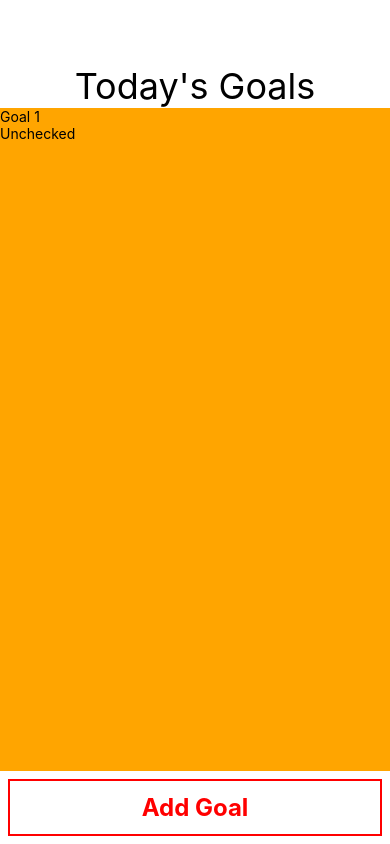
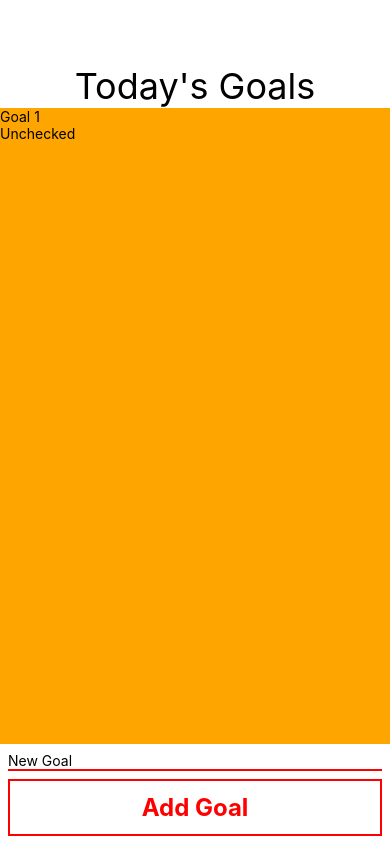
Before and after one commit to J990/GoalsApp, a React Native app: screen / in a window 390 px wide. Built offline with nearby package versions, Linux system fonts and the light colour scheme.

Commit message:
Added functionality to add goals button

```diff
--- a/App.js
+++ b/App.js
@@ -1,16 +1,45 @@
-import { StyleSheet, Text, View } from 'react-native';
+import { useState } from 'react';
+import { FlatList, StyleSheet, Text, TextInput, View } from 'react-native';
 import AddGoalButton from './components/AddGoalButton';
 import Goal from './components/Goal';
 
 export default function App() {
+
+  const [goals, setGoals] = useState([]);
+  const [newGoalName, setNewGoalName] = useState("");
+
+  function addGoal() {
+    if (newGoalName == "") return;
+    setGoals((currentGoals => [
+      ...currentGoals,
+      {text: newGoalName, id: Math.random().toString()}
+    ]));
+    setNewGoalName("");
+  }
+
+  function updateGoalInput(text) {
+    setNewGoalName(text);
+  }
+
   return (
     <View style={styles.container}>
       <Text style={styles.title}>Today's Goals</Text>
       <View style={styles.goalsContainer}>
         <Goal name={"Goal 1"} />
+        <FlatList
+          data={goals}
+          renderItem={(data) => {
+            return <Goal name={data.item.text} id={data.item.id}/>;
+          }} />
       </View>
-      <View style={styles.addGoalContainer}>
-        <AddGoalButton createGoal={() => {}} />
+      <View style={styles.newGoalContainer}>
+        <TextInput
+          style={styles.goalInput}
+          onChangeText={updateGoalInput}
+          value={newGoalName}
+          cursorColor="red"
+          placeholder="New Goal"/>
+        <AddGoalButton createGoal={addGoal} />
       </View>
     </View>
   );
@@ -29,7 +58,12 @@ const styles = StyleSheet.create({
     flex: 1,
     backgroundColor: "orange"
   },
-  addGoalContainer: {
-
+  newGoalContainer: {
+    margin: 8,
+  },
+  goalInput: {
+    marginBottom: 8,
+    borderBottomColor: "red",
+    borderBottomWidth: 2
   },
 });
--- a/components/AddGoalButton.js
+++ b/components/AddGoalButton.js
@@ -21,7 +21,6 @@ const styles = StyleSheet.create({
         borderWidth: 2,
         borderColor: "red",
         padding: 12,
-        margin: 8
     },
     text: {
         textAlign: "center",
--- a/components/Goal.js
+++ b/components/Goal.js
@@ -2,9 +2,12 @@ import { useState } from 'react';
 import { StyleSheet, Text, View } from 'react-native';
 import Checkbox from './Checkbox';
 
-function Goal({ name }) {
+function Goal(props) {
 
-    const [goalName, setName] = useState(name);
+    // Can remove state later
+    // Only used to change the goal name
+    // Which we won't need to do
+    const [goalName, setName] = useState(props.name);
 
     function clear() {
         setName("cleared");
```
